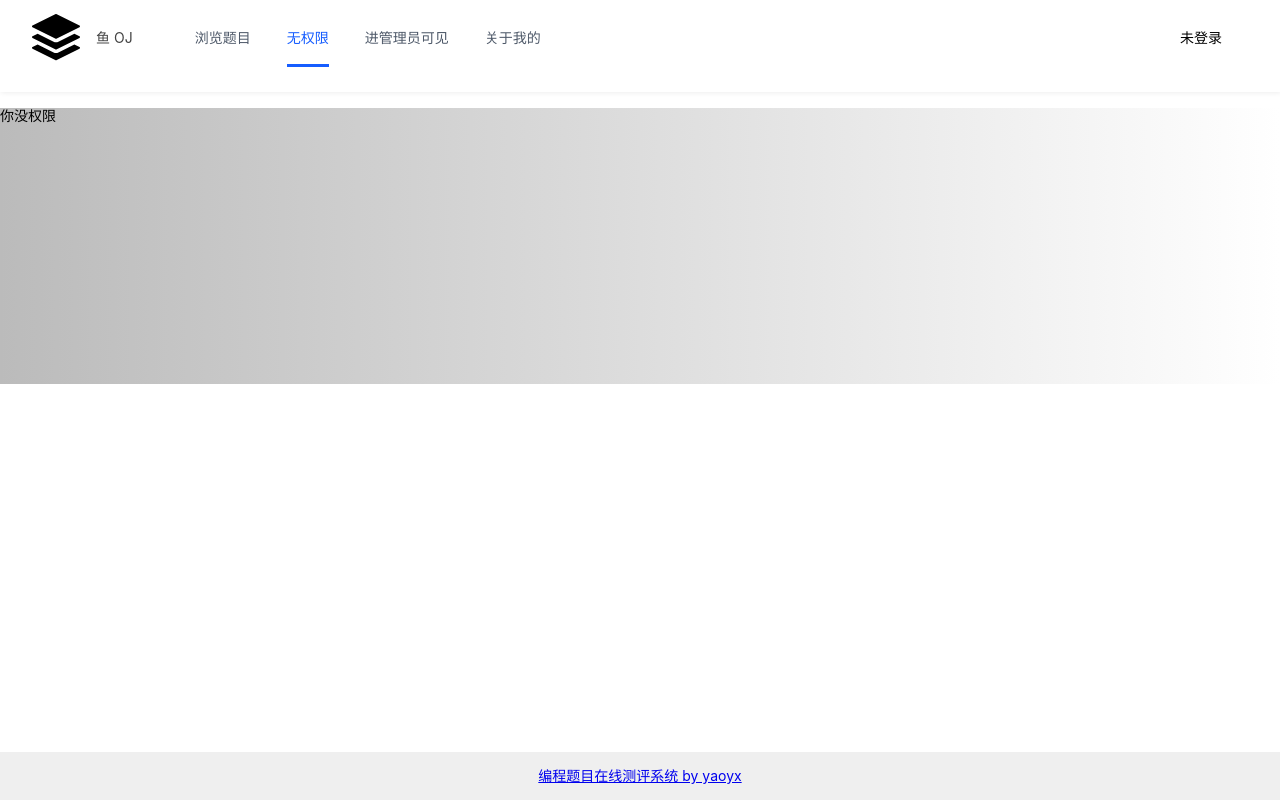
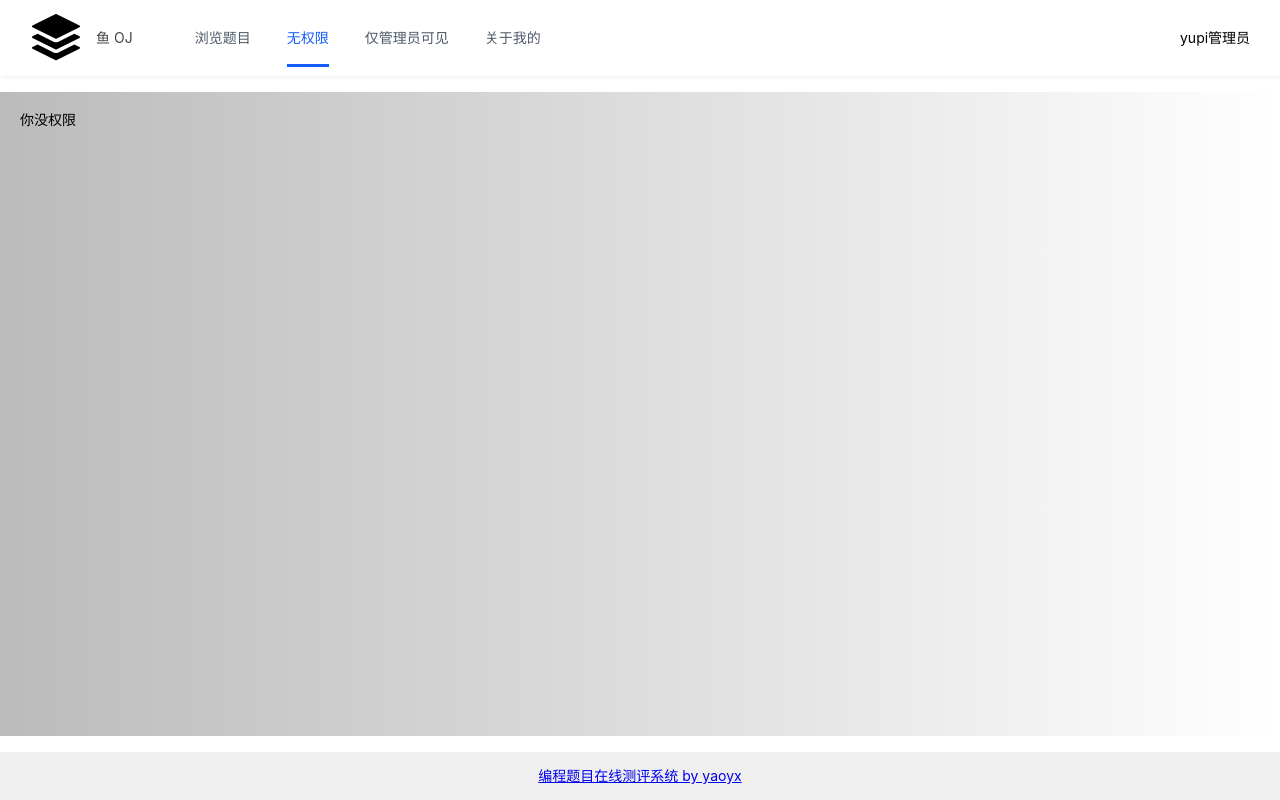
Before and after one commit to yaoyuxian2023/yioj-frontend, a Vue app: page /noAuth in a window 1280 px wide. Built offline with nearby package versions, Linux system fonts and the light colour scheme.

Commit message:
通用菜单组件开发

```diff
--- /dev/null
+++ b/src/access/accessEnum.ts
@@ -0,0 +1,10 @@
+/**
+ *  权限枚举
+ */
+const ACCESS_ENUM = {
+  NOT_LOGIN: "notLogin",
+  USER: "user",
+  ADMIN: "admin",
+};
+
+export default ACCESS_ENUM;
--- /dev/null
+++ b/src/access/checkAccess.ts
@@ -0,0 +1,33 @@
+import ACCESS_ENUM from "@/access/accessEnum";
+
+/**
+ * 检查权限（判断当前登陆用户是否具有某个权限）
+ * @param loginUser 当前登录用户
+ * @param needAccess 需要有的权限
+ * @return boolean 有无权限
+ *
+ */
+const checkAccess = (loginUser: any, needAccess = ACCESS_ENUM.NOT_LOGIN) => {
+  // 获取当前登录用户是否有权限
+  const loginUserAccess = loginUser?.userRole ?? ACCESS_ENUM.NOT_LOGIN;
+  if (needAccess === ACCESS_ENUM.NOT_LOGIN) {
+    return true;
+  }
+  // 如果用户登录才能访问
+  if (needAccess === ACCESS_ENUM.USER) {
+    // 如果用户没登录，那么表示无权限
+    if (loginUserAccess === ACCESS_ENUM.NOT_LOGIN) {
+      return false;
+    }
+  }
+  // 如果需要管理员才能登录
+  if (needAccess === ACCESS_ENUM.ADMIN) {
+    // 如果不为管理员,表示无权限
+    if (loginUserAccess !== ACCESS_ENUM.ADMIN) {
+      return false;
+    }
+  }
+  return true;
+};
+
+export default checkAccess;
--- a/src/components/GlobalHeafer.vue
+++ b/src/components/GlobalHeader.vue
@@ -1,5 +1,5 @@
 <template>
-  <a-row id="globalHeader" style="margin-bottom: 16px" align="center">
+  <a-row id="globalHeader" align="center" :wrap="false">
     <a-col flex="auto">
       <a-menu
         mode="horizontal"
@@ -16,7 +16,7 @@
             <div class="title">鱼 OJ</div>
           </div>
         </a-menu-item>
-        <a-menu-item v-for="item in routes" :key="item.path">
+        <a-menu-item v-for="item in visibleRoutes" :key="item.path">
           {{ item.name }}
         </a-menu-item>
       </a-menu>
@@ -32,10 +32,30 @@
 <script setup lang="ts">
 import { routes } from "@/router/routes";
 import { useRoute, useRouter } from "vue-router";
-import { ref } from "vue";
+import { computed, ref } from "vue";
 import { useStore } from "vuex";
+import checkAccess from "@/access/checkAccess";
+import ACCESS_ENUM from "@/access/accessEnum";
 
 const router = useRouter();
+const store = useStore();
+
+// 展示在菜单的路由数组
+const visibleRoutes = computed(() => {
+  return routes.filter((item, index) => {
+    if (item.meta?.hideInMenu) {
+      return false;
+    }
+    // 根据权限过滤菜单
+    if (
+      !checkAccess(store.state.user.loginUser, item?.meta?.access as string)
+    ) {
+      return false;
+    }
+    return true;
+  });
+});
+
 // 默认主页
 const selectedKeys = ref(["/"]);
 
@@ -44,12 +64,12 @@ router.afterEach((to, from, failure) => {
   selectedKeys.value = [to.path];
 });
 
-// setTimeout(() => {
-//   store.dispatch("user/getLoginUser", {
-//     userName: "yupi",
-//     role: "admin",
-//   });
-// }, 3000);
+setTimeout(() => {
+  store.dispatch("user/getLoginUser", {
+    userName: "yupi管理员",
+    userRole: ACCESS_ENUM.ADMIN,
+  });
+}, 3000);
 
 const doMenuClick = (key: string) => {
   router.push({
@@ -57,7 +77,6 @@ const doMenuClick = (key: string) => {
   });
 };
 
-const store = useStore();
 console.log();
 </script>
 
--- a/src/layouts/BasicLayout.vue
+++ b/src/layouts/BasicLayout.vue
@@ -1,8 +1,8 @@
 <template>
   <div id="basiclayout">
-    <a-layout style="height: 400px">
+    <a-layout style="min-height: 100vh">
       <a-layout-header class="header">
-        <GlobalHeafer />
+        <GlobalHeader />
       </a-layout-header>
       <a-layout-content class="content">
         <router-view />
@@ -28,12 +28,13 @@
 #basiclayout .content {
   background: linear-gradient(to right, #bbb, #fff);
   margin-bottom: 16px;
+  padding: 20px;
 }
 
 #basiclayout .footer {
   background: #efefef;
   padding: 16px;
-  position: absolute;
+  position: sticky;
   bottom: 0;
   left: 0;
   right: 0;
@@ -41,9 +42,9 @@
 }
 </style>
 <script>
-import GlobalHeafer from "@/components/GlobalHeafer.vue";
+import GlobalHeader from "@/components/GlobalHeader.vue";
 
 export default {
-  components: { GlobalHeafer },
+  components: { GlobalHeader },
 };
 </script>
--- a/src/router/routes.ts
+++ b/src/router/routes.ts
@@ -2,6 +2,8 @@ import { createRouter, createWebHistory, RouteRecordRaw } from "vue-router";
 import HomeView from "../views/HomeView.vue";
 import AdminView from "../views/AdminView.vue";
 import NoAuthView from "../views/NoAuthView.vue";
+import AccessEnum from "@/access/accessEnum";
+import ACCESS_ENUM from "@/access/accessEnum";
 
 export const routes: Array<RouteRecordRaw> = [
   {
@@ -10,16 +12,24 @@ export const routes: Array<RouteRecordRaw> = [
     component: HomeView,
   },
   {
+    path: "/hide",
+    name: "隐藏页面",
+    component: HomeView,
+    meta: {
+      hideInMenu: true,
+    },
+  },
+  {
     path: "/noAuth",
     name: "无权限",
     component: NoAuthView,
   },
   {
     path: "/admin",
-    name: "进管理员可见",
+    name: "仅管理员可见",
     component: AdminView,
     meta: {
-      access: "canAdmin",
+      access: ACCESS_ENUM.ADMIN,
     },
   },
   {
--- a/src/store/user.ts
+++ b/src/store/user.ts
@@ -1,6 +1,6 @@
 // initial state
 import { StoreOptions } from "vuex";
-// import ACCESS_ENUM from "@/access/accessEnum";
+import ACCESS_ENUM from "@/access/accessEnum";
 // import { UserControllerService } from "../../generated";
 
 export default {
@@ -8,7 +8,7 @@ export default {
   state: () => ({
     loginUser: {
       userName: "未登录",
-      role: "nologin",
+      userRole: ACCESS_ENUM.NOT_LOGIN,
     },
   }),
   actions: {
@@ -23,7 +23,7 @@ export default {
       //     userRole: ACCESS_ENUM.NOT_LOGIN,
       //   });
       // }
-      commit("updateUser", { userName: "鱼皮" });
+      commit("updateUser", payload);
     },
   },
   mutations: {
```
